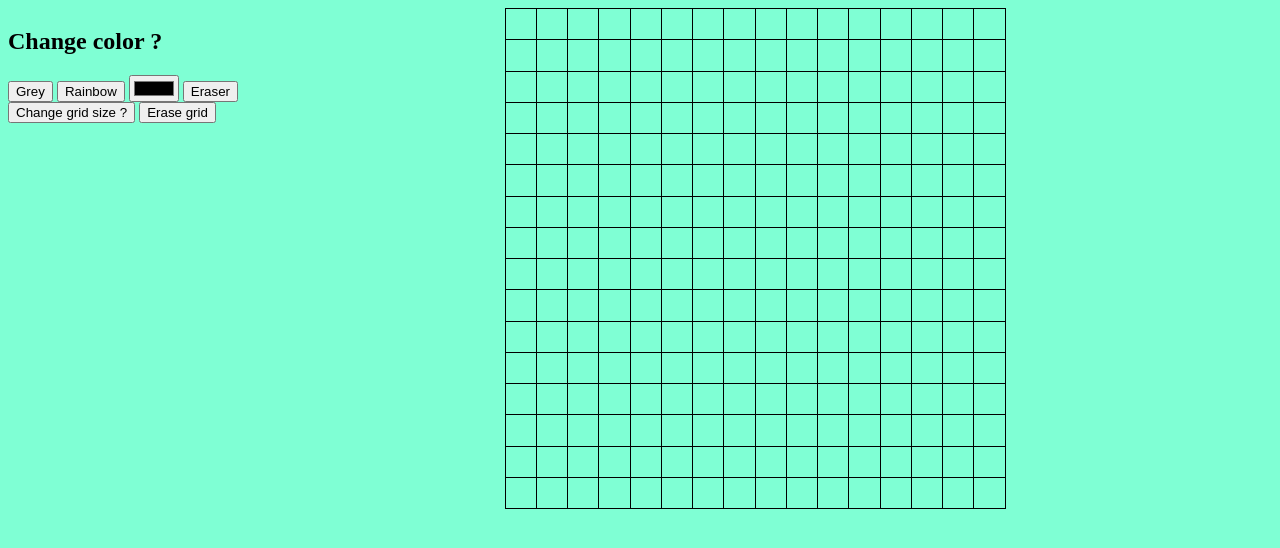
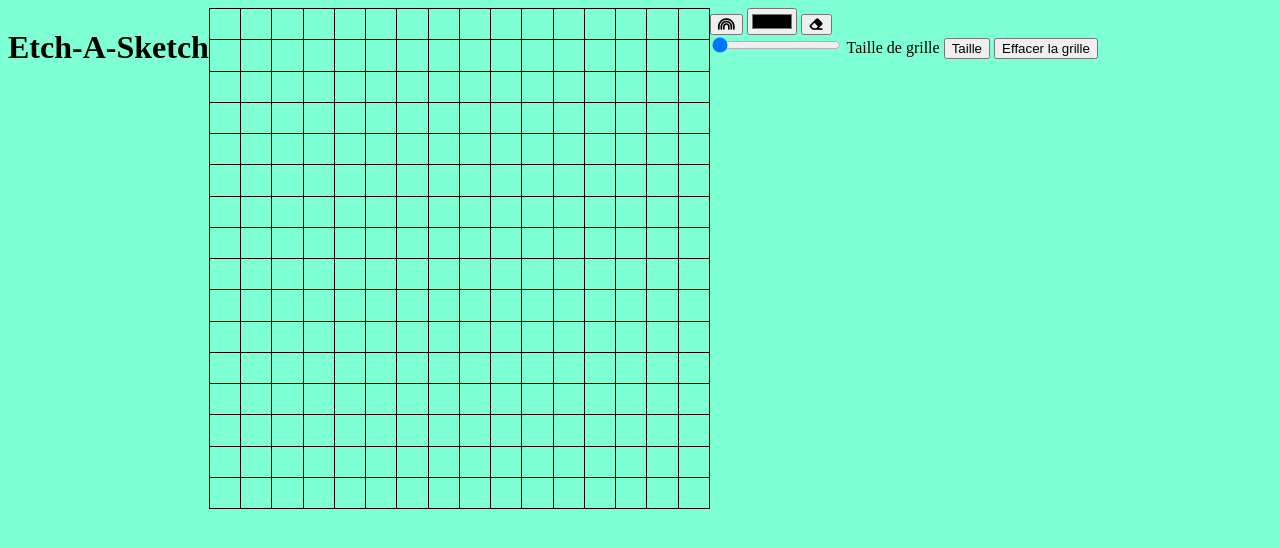
Before and after one commit to 5klaerenn/Etch-A-Sketch, a plain HTML site: page index.html in a window 1280 px wide. Drawn offline with Linux system fonts and the light colour scheme.

Commit message:
Added a range input to change the side of the grid

```diff
--- a/index.html
+++ b/index.html
@@ -8,25 +8,39 @@
         <meta name="description" content="">
         <meta name="viewport" content="width=device-width, initial-scale=1">
         <link rel="stylesheet" href="styles.css">
+        <script src="https://kit.fontawesome.com/41f798dfa0.js" crossorigin="anonymous"></script>
     </head>
     <body>
+
         <div id="mainContainer">
+
+            <h1>Etch-A-Sketch</h1>
+
+            <div id="grid">
+                <div id="gridContainer"></div>
+            </div>
+
 
             <div id="navContainer">
                 <div id="colorSelector">
-                    <h2>Change color ?</h2>
-                    <button class="select" data-color="grey">Grey</button>
-                    <button class="select" data-color="rainbow">Rainbow</button>
-                    <input class="select" id="userColor" data-color="userColor" type="color"></button>
-                    <button class="select" data-color="eraser">Eraser</button>
+<!--                     <h4>Changer de couleur ?</h4>
+ -->                    <button class="select" data-color="rainbow" id="rainbow"><i class="fa-solid fa-rainbow"></i></button>
+                    <input class="select" id="userColor" data-color="userColor"
+                    type="color"></button>
+                    <button class="select" data-color="eraser" id="eraser"><i class="fa-solid fa-eraser"></i></button>
                 </div>
                 <div id="gridActions">
-                    <button id="changeGrid">Change grid size ?</button>
-                    <button id="eraseBtn">Erase grid</button>
+                    <input type="range" id="changeGrid" name="size"
+                        min="16" max="80"
+                        value="16" step="16">
+                        <label for="size">Taille de grille</label>
+                    <button id="changeGrid">Taille</button>
+                    <button id="eraseBtn">Effacer la grille</button>
                 </div>
             </div>
 
-            <div id="gridContainer"></div>
+
+
 
         </div>
 
```
